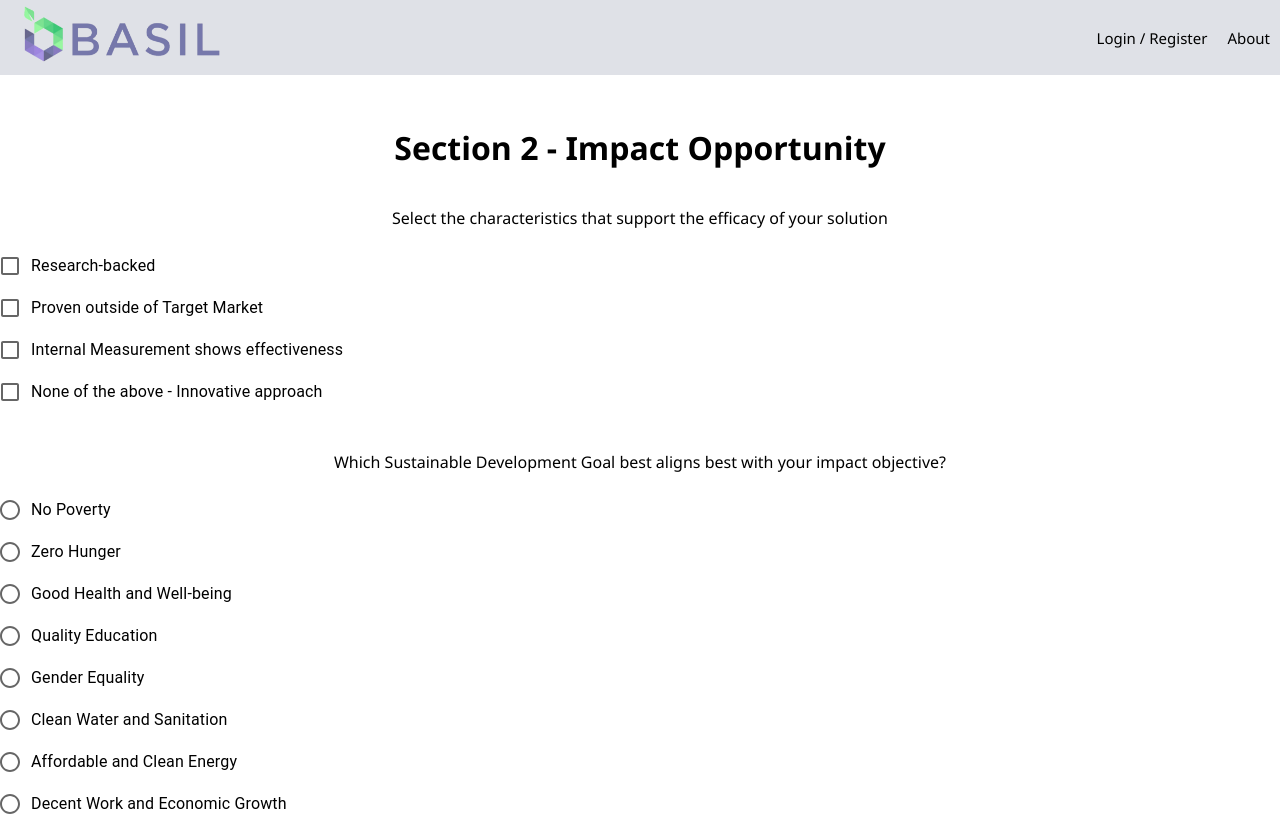
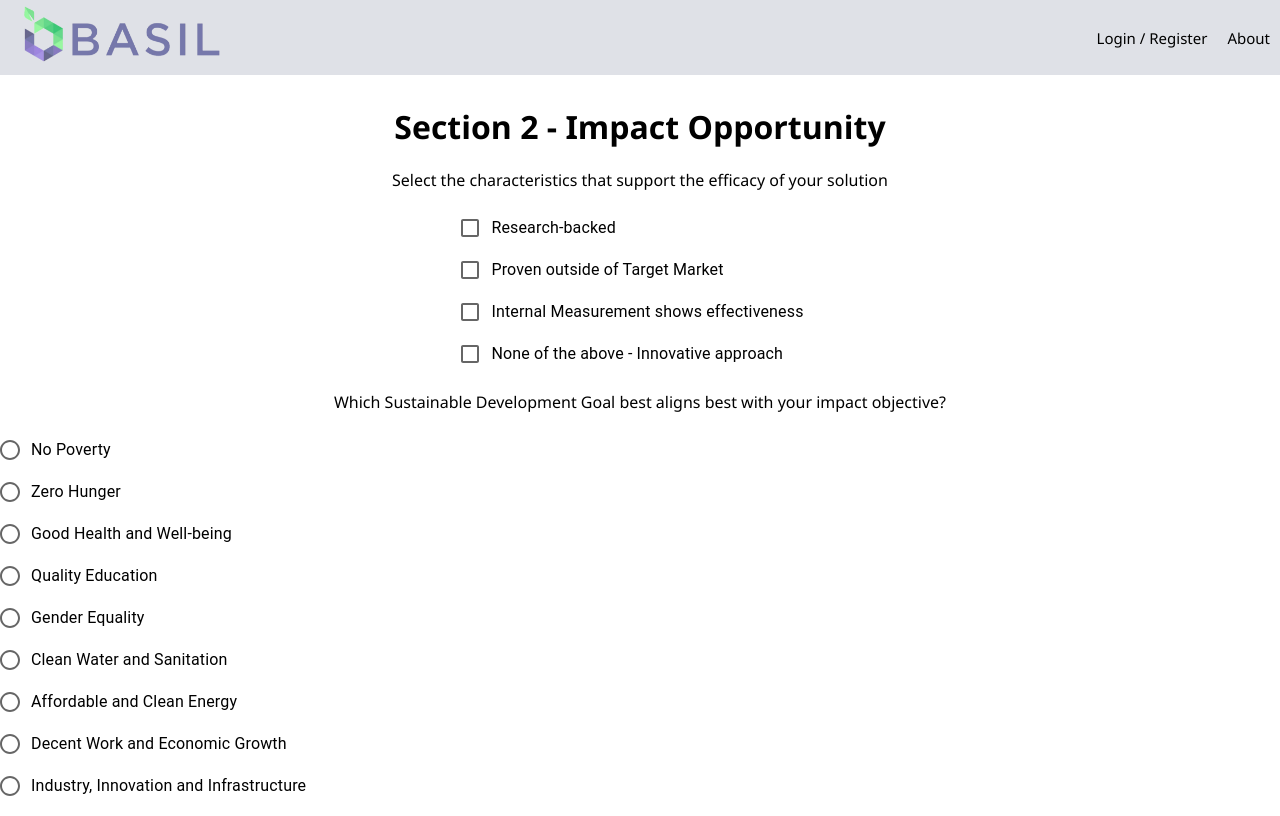
Before and after one commit to Basil-Data/basil-data, a React (Create React App) app: page /#/impactOpportunity in a window 1280 px wide. Shown: the top 816 px of the page. Built offline with nearby package versions, Linux system fonts and the light colour scheme; no server answers.

Commit message:
added nav bar to existing pages to test

```diff
--- a/src/components/Questionnaire/SectionOneStory/SectionOneStory.jsx
+++ b/src/components/Questionnaire/SectionOneStory/SectionOneStory.jsx
@@ -12,7 +12,7 @@ import Checkbox from '@mui/material/Checkbox';
 import Grid from '@mui/material/Grid';
 
 import '../Questionnaire.css';
-import QuestionnaireNav from '../QuetsionnaireNav/QuestionnaireNav';
+import QuestionnaireNav from '../QuestionnaireNav/QuestionnaireNav';
 
 function SectionOneStory () {
 
--- a/src/components/Questionnaire/SectionSixRisksAndHurdles/SectionSixRisksAndHurdles.jsx
+++ b/src/components/Questionnaire/SectionSixRisksAndHurdles/SectionSixRisksAndHurdles.jsx
@@ -9,6 +9,8 @@ import Checkbox from '@mui/material/Checkbox';
 import Grid from '@mui/material/Grid';
 
 import '../Questionnaire.css'
+import QuestionnaireNav from '../QuestionnaireNav/QuestionnaireNav';
+
 
 function SectionOneStory () {
 
@@ -55,6 +57,8 @@ function SectionOneStory () {
     ];
 
     return (
+        <>
+        <QuestionnaireNav/>
         <form className='questionnaireForm'>
             <h1>Section 6 - Risks and Hurdles</h1>
             <p>Enhancing your Transparency by providing insight into current and future factors
@@ -189,6 +193,7 @@ function SectionOneStory () {
             <br/>
             <br/><button>Submit</button>
         </form>
+        </>
     )
 };
 
--- a/src/components/Questionnaire/SectionThreeSolution/SectionThreeSolution.jsx
+++ b/src/components/Questionnaire/SectionThreeSolution/SectionThreeSolution.jsx
@@ -9,7 +9,9 @@ import FormControlLabel from '@mui/material/FormControlLabel';
 import Checkbox from '@mui/material/Checkbox';
 import Grid from '@mui/material/Grid';
 
-import '../Questionnaire.css'
+import '../Questionnaire.css';
+import QuestionnaireNav from '../QuestionnaireNav/QuestionnaireNav';
+
 
 function SectionThreeSolution () {
 
@@ -60,6 +62,7 @@ function SectionThreeSolution () {
 
     return (
         <>
+            <QuestionnaireNav />
             <h1 className='questionnaireForm'>Section 3 - Solution</h1>
             <p className='questionnaireForm'>In this section we ask for more detail regarding your business
             offering and how it can help potential customers.</p>
--- a/src/components/Questionnaire/SectionTwoImpact/SectionTwoImpact.jsx
+++ b/src/components/Questionnaire/SectionTwoImpact/SectionTwoImpact.jsx
@@ -20,6 +20,7 @@ import {
 }
 from '@mui/material';
 
+import QuestionnaireNav from '../QuestionnaireNav/QuestionnaireNav';
 
 
 function SectionTwoImpact() {
@@ -28,8 +29,10 @@ function SectionTwoImpact() {
 
 
     return(
+        <>
+        <QuestionnaireNav/>
         <Box className="questionnaireForm">
-            <FormGroup>
+            <form>
                 <h1><b>Section 2 - Impact</b></h1>
                 <p className="definingImpact">Defining your Impact...</p>
                 <br></br>
@@ -113,8 +116,9 @@ function SectionTwoImpact() {
                 >
 
                 </TextField>
-            </FormGroup>
+            </form>
         </Box>
+        </>
     )
 }
 
--- a/src/components/Questionnaire/SectionTwoImpactOpportunity/SectionTwoImpactOpportunity.jsx
+++ b/src/components/Questionnaire/SectionTwoImpactOpportunity/SectionTwoImpactOpportunity.jsx
@@ -30,7 +30,7 @@ function SectionTwoImpactOpportunity() {
 
     return(
         <Box className="questionnaireForm">
-            <FormGroup>
+            <form>
                 <h1><b>Section 2 - Impact Opportunity</b></h1>
                 <p>Select the characteristics that support the efficacy of your solution</p>
                 <FormControl>
@@ -146,7 +146,7 @@ function SectionTwoImpactOpportunity() {
                     />
 
                 </RadioGroup>
-            </FormGroup>
+            </form>
         </Box>
     )
 
```
Also changed, not shown: src/components/Questionnaire/QuestionnaireNav/QuestionnaireNav.jsx (renamed from src/components/Questionnaire/QuetsionnaireNav/QuestionnaireNav.jsx).
